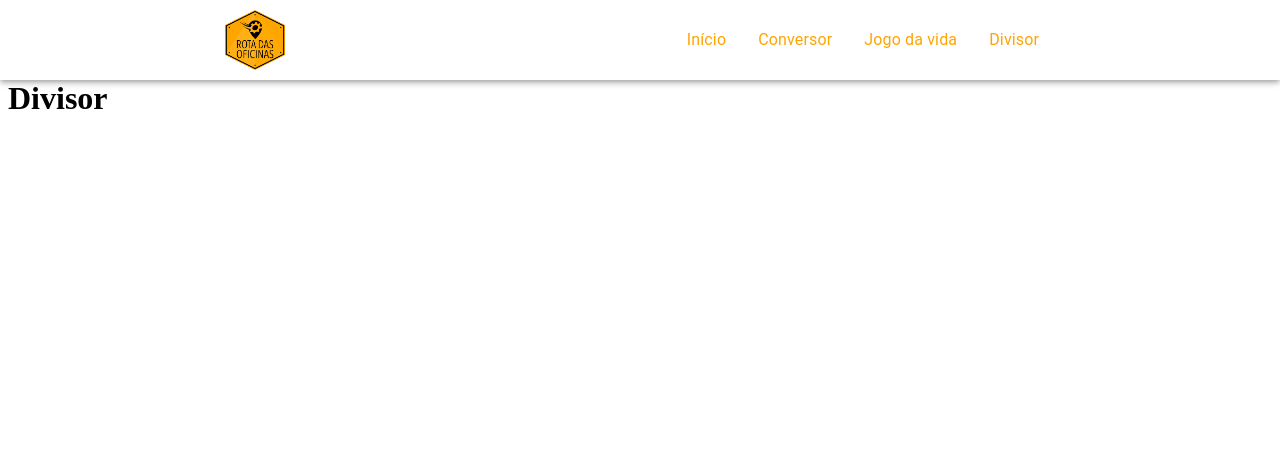
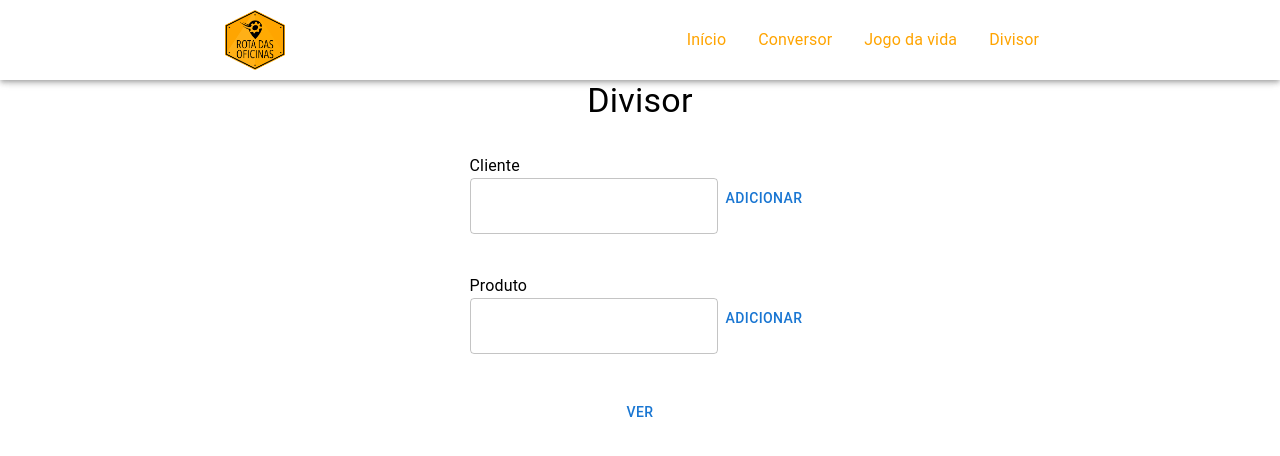
Before and after one commit to Gustavo-Targino/rota_das_oficinas, a React (Vite) app: page /divisor in a window 1280 px wide. Shown: the top 456 px of the page. Built offline with nearby package versions, Linux system fonts and the light colour scheme.

Commit message:
FEAT / Inicio divisor

```diff
--- a/src/components/Conversor/Conversor.jsx
+++ b/src/components/Conversor/Conversor.jsx
@@ -157,7 +157,7 @@ export default function Conversor() {
         display: "flex",
         justifyContent: "center",
         alignItems: "center",
-        minHeight: "100vh"
+        minHeight: {md:'85vh', xs:'80vh'}
       }}
     >
       <Paper
@@ -209,6 +209,7 @@ export default function Conversor() {
               value={entradaRom}
                error={errorRomanoInput}
                helperText={errorRomanoInput ? 'Algarismos aceitos: I, V, X, L, C, D,M ' : ''}
+               onKeyDown={(e)=> e.key ==='Enter' && romanoParaArabico()}
             />
           </Box>
 
--- a/src/components/Divisor/Divisor.jsx
+++ b/src/components/Divisor/Divisor.jsx
@@ -1,7 +1,250 @@
+import Box from "@mui/material/Box";
+import Typography from "@mui/material/Typography";
+import TextField from "@mui/material/TextField";
+import Button from "@mui/material/Button";
+import { useState, useEffect } from "react";
+
+
+import OutlinedInput from '@mui/material/OutlinedInput';
+import InputLabel from '@mui/material/InputLabel';
+import MenuItem from '@mui/material/MenuItem';
+import FormControl from '@mui/material/FormControl';
+import ListItemText from '@mui/material/ListItemText';
+import Select from '@mui/material/Select';
+import Checkbox from '@mui/material/Checkbox';
+
+const ITEM_HEIGHT = 48;
+const ITEM_PADDING_TOP = 8;
+const MenuProps = {
+  PaperProps: {
+    style: {
+      maxHeight: ITEM_HEIGHT * 4.5 + ITEM_PADDING_TOP,
+      width: 250,
+    },
+  },
+};
+
+const personRegex = /^[A-Za-záàâãéèêíïóôõöúçñÁÀÂÃÉÈÍÏÓÔÕÖÚÇÑ'\s]+$/
+const clientes = []
+const produtos = []
+
 export default function Divisor() {
+
+    const[cliente, setCliente] = useState('')
+    const[clienteError, setClienteError] = useState(false)
+
+    const validateClienteAdd = (event) => {
+        const validacao = event.target.value
+
+        if(personRegex.test(validacao) && validacao.trim()!='' ) {
+            setCliente(validacao)
+        } else {
+            setCliente(validacao.replace(/.$/,""))
+        }
+    }
+
+    function addCliente() {
+        if(personRegex.test(cliente)) {
+            clientes.push(cliente)
+            setCliente('')
+            setClienteError(false)
+        } else {
+            setCliente('')
+            setClienteError(true)
+        }
+    }
+
+
+    const[produto, setProduto] = useState('')
+    const[produtoError, setProdutoError] = useState(false)
+
+    const[selecteds, setSelecteds] = useState([])
+
+
+    function createProductIndex(produto, consumidores) {
+        return {
+            nome: produto,
+            clientes: consumidores
+        }
+    }
+
+
+    const handleChange = (event, index) => {
+        console.log(produtos)
+        const usuario = event.target.value
+        const nomeProduto = event.target.name
+        console.log(usuario)
+        if(typeof usuario === 'string') {
+            setSelecteds(usuario.split(','))
+        } else {
+            setSelecteds(usuario)
+            produtos[index].clientes = usuario
+        }
+
+
+        // setSelecteds(
+        //   // On autofill we get a stringified value.
+
+        //   sl => {
+        //    if(typeof usuario === 'string') {
+        //     return{
+        //         ...sl, nome: nomeProduto, comprador: usuario
+        //     }
+
+        //    } else {
+        //         return usuario
+        //    }
+        //   }
+        //   //typeof value === 'string' ? valor.split(',') : valor
+        // );
+
+
+
+      };
+
+      useEffect(()=> {
+        console.log('mudou = ' + selecteds)
+
+      }, [selecteds])
+
+
+
+    function addProduct() {
+
+        if(produto.trim()!='' && produto.length > 2) {
+            setProdutoError(false)
+            produtos.push(createProductIndex(produto, []))
+            setProduto('')
+
+
+        } else {
+            setProduto('')
+            setProdutoError(true)
+        }
+
+
+
+
+    }
+
+    function show() {
+        console.log(`${produtos[0].clientes} consumiram ${produtos[0].nome}`)
+    }
+
+
     return(
-        <div>
-            <h1>Divisor</h1>
-        </div>
+        <Box sx={{display:'flex', flexDirection: 'column' ,justifyContent:'center', alignItems:'center', gap:'2rem'}}>
+
+            <Typography component='h1' variant='h4'>Divisor</Typography>
+
+            <Box sx={{display:'flex', justifyContent:'center', alignItems:'center'}}>
+                <Box sx={{display:'flex', flexDirection:'column'}}>
+
+                <Typography>Cliente</Typography>
+             <TextField
+              name="cliente"
+              variant="outlined"
+              fullWidth
+              sx={{ mb: 1 }}
+              onChange={validateClienteAdd}
+              value={cliente}
+              error={clienteError}
+              helperText={clienteError ? 'Insira um nome válido.' : ''}
+              onKeyDown={(e)=> e.key ==='Enter' && addCliente()}
+            />
+            </Box>
+                <Button onClick={addCliente}>
+                    Adicionar
+                </Button>
+            </Box>
+
+
+            <Box sx={{display:'flex', justifyContent:'center', alignItems:'center'}}>
+                <Box sx={{display:'flex', flexDirection:'column'}}>
+
+                <Typography>Produto</Typography>
+             <TextField
+              name="produto"
+              variant="outlined"
+              fullWidth
+              sx={{ mb: 1 }}
+              onChange={(e)=> setProduto(e.target.value)}
+              value={produto}
+              error={produtoError}
+              helperText={produtoError ? 'Insira um produto válido' : ''}
+              onKeyDown={(e)=> e.key ==='Enter' && addProduct()}
+            />
+            </Box>
+                <Button onClick={addProduct}>
+                    Adicionar
+                </Button>
+            </Box>
+
+             <Box sx={{display:'flex', flexDirection:'column' ,justifyContent:'flex-start', alignItems:'center'}}>
+
+            {produtos.map((produto, index)=> (
+                <Box key={index}>
+                    <Typography>Quem consumiu {produto.nome}?</Typography>
+
+                 <FormControl sx={{ my:1 ,width: 300 }}>
+                    <Select
+                    labelId="demo-multiple-checkbox-label"
+                    id="demo-multiple-checkbox"
+                    multiple
+                    name={produto.nome}
+                    value={produto.clientes}
+                    onChange={(e)=> handleChange(e,index)}
+                    renderValue={(selected) =>  selected.join(', ')}
+                    MenuProps={MenuProps}
+                    >
+                    {clientes.map((item) => (
+                        <MenuItem key={item} value={item}>
+                        <Checkbox checked={produto.clientes.indexOf(item) > -1} />
+                        <ListItemText primary={item} />
+                        </MenuItem>
+                    ))}
+                    </Select>
+                </FormControl>
+                </Box>
+            ))}
+
+
+
+        <Button onClick={show}>
+                    Ver
+            </Button>
+            {/* <FormControl sx={{ m: 1, width: 300 }}>
+                    <InputLabel id="demo-multiple-checkbox-label">Produtos</InputLabel>
+                    <Select
+                    labelId="demo-multiple-checkbox-label"
+                    id="demo-multiple-checkbox"
+                    multiple
+                    value={selecteds}
+                    onChange={handleChange}
+                    input={<OutlinedInput label="Produtos" />}
+                    renderValue={(selected) => selected.join(', ')}
+                    MenuProps={MenuProps}
+                    >
+                    {clientes.map((item) => (
+                        <MenuItem key={item} value={item}>
+                        <Checkbox checked={selecteds.indexOf(item) > -1} />
+                        <ListItemText primary={item} />
+                        </MenuItem>
+                    ))}
+                    </Select>
+                </FormControl> */}
+            </Box>
+            {/* <TextField
+              name="decimal"
+              variant="outlined"
+              fullWidth
+              sx={{ mb: 1 }}
+              //onChange={validateNumInput}
+              //value={entradaNum}
+              //error={errorNumInput}
+              //helperText={errorNumInput ? 'O número deve ser entre 1 e 3999.' : ''}
+              //onKeyDown={(e)=> e.key ==='Enter' && arábicoParaRomano()}
+            /> */}
+        </Box>
     )
 }
--- a/src/components/JogoDaVida/JogoDaVida.jsx
+++ b/src/components/JogoDaVida/JogoDaVida.jsx
@@ -1,7 +1,4 @@
-import styles from './JogoDaVida.module.css'
 import Box from "@mui/material/Box";
-import Button from "@mui/material/Button";
-
 import Game from "./Game";
 
 export default function JogoDaVida() {
--- a/src/components/JogoDaVida/JogoDaVida.module.css
+++ /dev/null
@@ -1,3 +0,0 @@
-.canva {
-    border: 1px solid #FFA400;
-}
```
